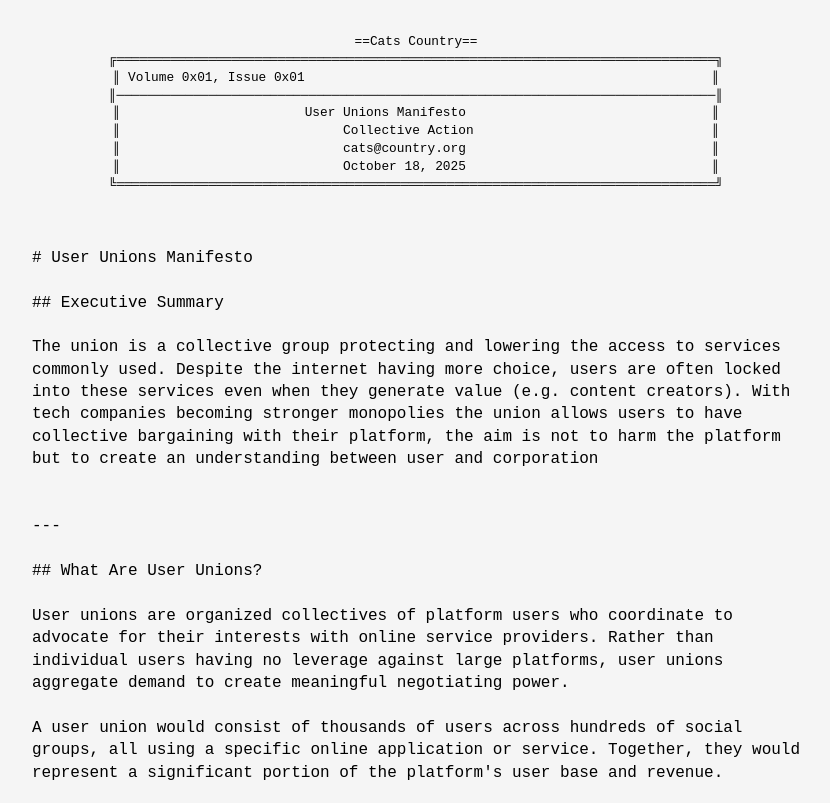
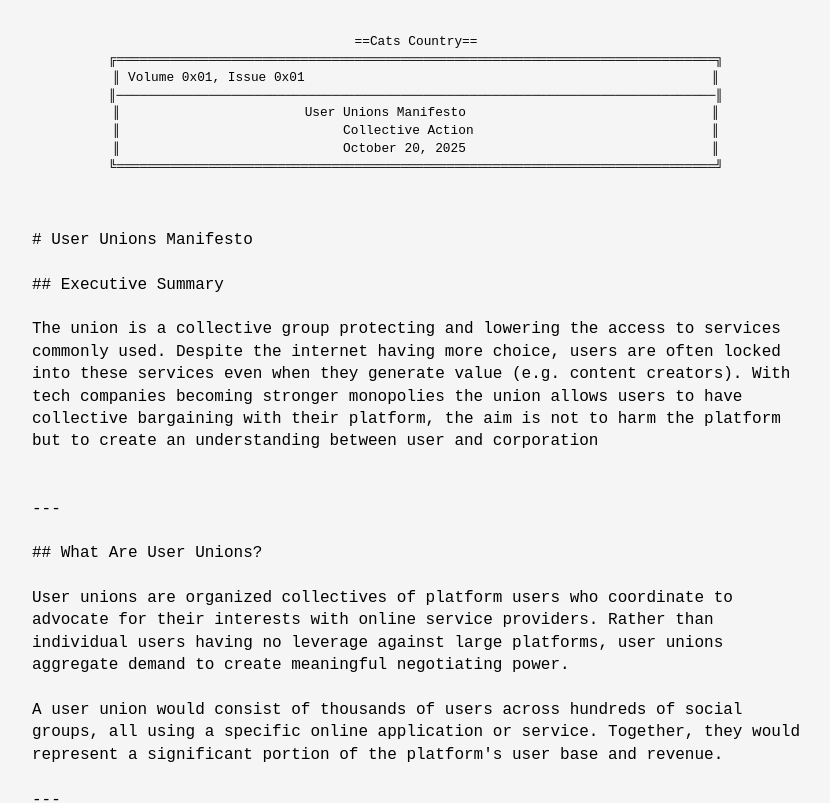
Before and after one commit to asii-mov/manifesto, a plain HTML site: page index.html in a window 1280 px wide. Shown: the top 803 px of the page, without its empty margins (224-1054 px from the left). Drawn offline with Linux system fonts and the light colour scheme.

Commit message:
fix: date

```diff
--- a/index.html
+++ b/index.html
@@ -73,8 +73,7 @@
 ║──────────────────────────────────────────────────────────────────────────────║
 ║                        User Unions Manifesto                                ║
 ║                             Collective Action                               ║
-║                             cats@country.org                                ║
-║                             October 18, 2025                                ║
+║                             October 20, 2025                                ║
 ╚══════════════════════════════════════════════════════════════════════════════╝
 </pre>
 
```
